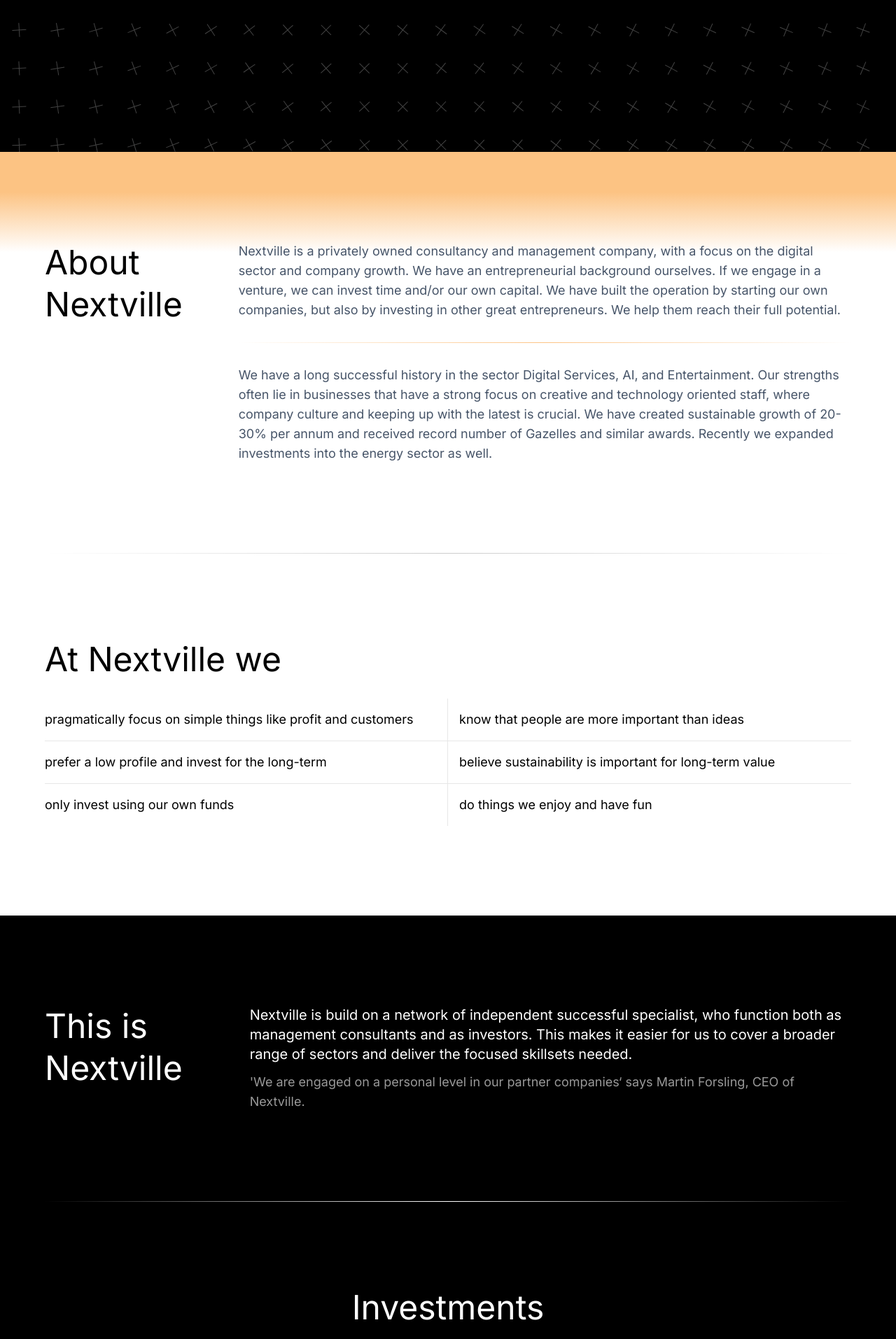
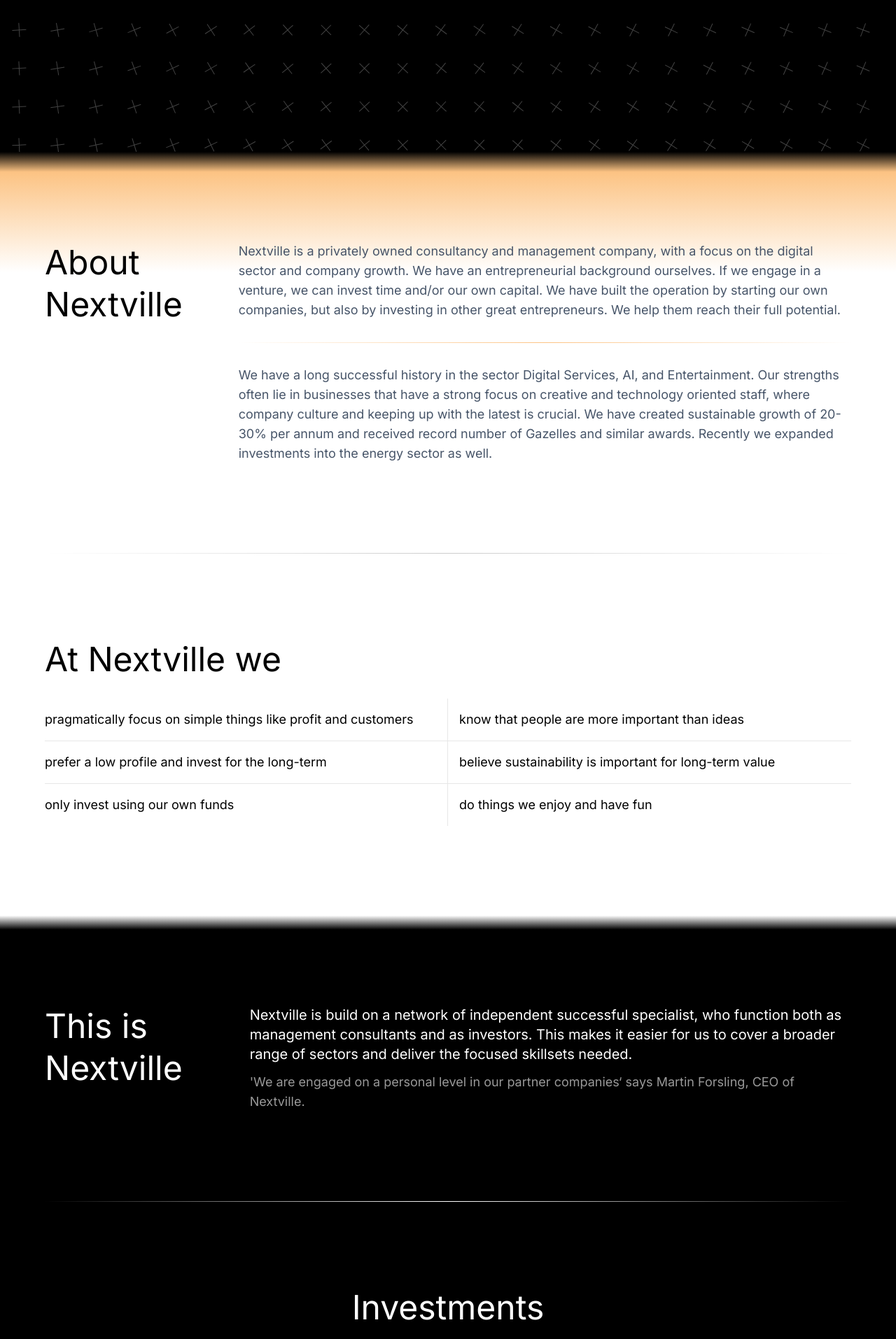
Before and after one commit to Poxie/nextville, a Next.js app: page / in a window 1280 px wide. Shown: the part 423-2336 px from the top of the page at 70% size. Built offline with nearby package versions, Linux system fonts and the light colour scheme.

Commit message:
add gradient bg to sections

```diff
--- a/components/home/about/index.tsx
+++ b/components/home/about/index.tsx
@@ -13,7 +13,7 @@
     useAnimateIntoView(p2, { siblingRef: p1, delay: 600 });
 
     return (
-         <div className="bg-gradient-to-b from-[#FCC383] from-10% via-white via-25% to-white to-90%">
+         <div className="bg-gradient-to-b from-black from-1% via-[#FCC383] via-5% to-white to-30%">
             <section id="about" className="main-width py-32 flex flex-col md:flex-row gap-8 md:gap-20">
                 <h2 className="text-5xl leading-tight" ref={header} style={DEFAULT_INITIAL_STATE}>
                     {t('title')}
--- a/components/home/investments/index.tsx
+++ b/components/home/investments/index.tsx
@@ -5,7 +5,8 @@
     const t = useTranslations('investments');
 
     return(
-        <section id="investments" className="py-32 bg-dark text-light">
+        <div className="bg-gradient-to-t from-white from-1% to-black to-[20px]">
+        <section id="investments" className="py-32 text-light">
             <div className="main-width">
                 <h2 className="mb-12 text-5xl text-center">
                     {t('title')}
@@ -13,5 +14,6 @@
                 <InvestmentsList />
             </div>
         </section>
+        </div>
     )
 }
--- a/components/home/people/index.tsx
+++ b/components/home/people/index.tsx
@@ -4,7 +4,8 @@
     const t = useTranslations('people');
 
     return(
-        <section className="py-32 bg-dark text-light">
+        <div className="bg-gradient-to-b from-white from-1% to-black to-[20px]">
+        <section className="py-32  text-light">
             <div className="main-width flex flex-col md:flex-row gap-6 md:gap-24">
                 <h2 className="text-5xl leading-tight">
                     {t('title')}
@@ -19,5 +20,6 @@
                 </div>
             </div>
         </section>
+        </div>
     )
 }
```
